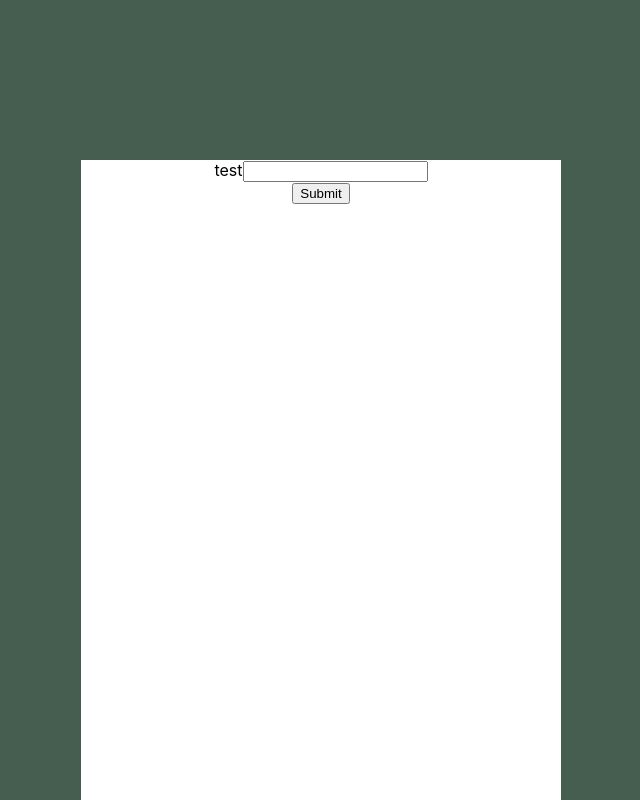
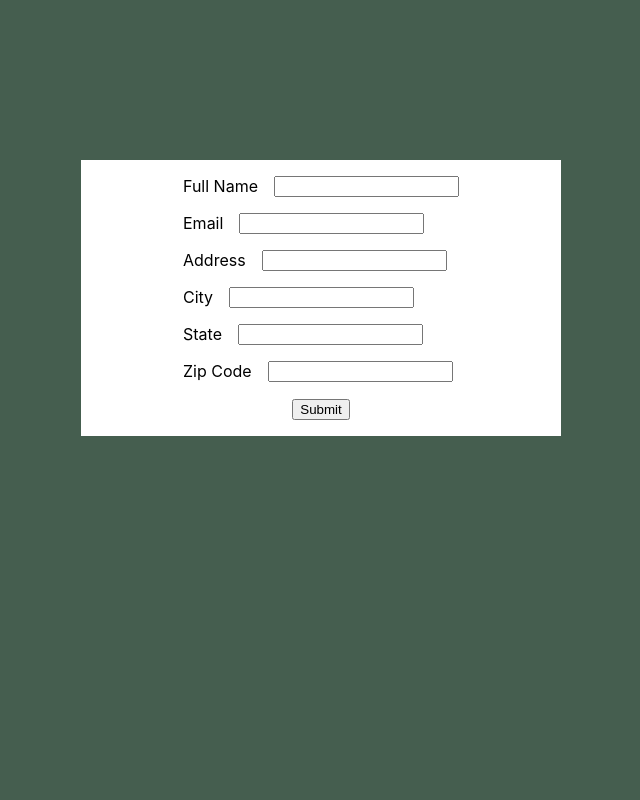
Before and after one commit to carah-tychewicz/simple-webform, a React (Create React App) app: page / in a window 1280 px wide. Shown: the whole page, without its empty margins (319-959 px from the left). Built offline with nearby package versions, Linux system fonts and the light colour scheme.

Commit message:
basic form built. going to make it functional then stylize towards last stage of development.

```diff
--- a/src/components/Form.css
+++ b/src/components/Form.css
@@ -6,8 +6,25 @@
 }
 
 .form-card {
+  display: flex;
   flex-direction: column;
   background-color: white;
-  height: 40rem;
+  height: auto;
   width: 30rem;
+  align-items: center;
 }
+
+.form-item {
+  margin: 1rem;
+  display: flex;
+  flex-direction: row;
+  text-align: left;
+}
+
+.form-submit-btn {
+  margin-bottom: 1rem;
+}
+
+input {
+  margin-left: 1rem;
+}
--- a/src/components/Form.jsx
+++ b/src/components/Form.jsx
@@ -1,15 +1,37 @@
 import './Form.css';
+
+// Fields: Name, Email, Address, City, State, Zip
 
 const Form = () => {
   return (
     <div className='container'>
       <div className='form-card'>
-        <form>
-          <div>
-            <label>test</label>
-            <input type='text' name='test' />
+        <form className='form-col'>
+          <div className='form-item'>
+            <label>Full Name</label>
+            <input type='text' name='fullName' />
           </div>
-          <button type='submit'>Submit</button>
+          <div className='form-item'>
+            <label>Email</label>
+            <input type='text' name='email' />
+          </div>
+          <div className='form-item'>
+            <label>Address</label>
+            <input type='text' name='address' />
+          </div>
+          <div className='form-item'>
+            <label>City</label>
+            <input type='text' name='city' />
+          </div>
+          <div className='form-item'>
+            <label>State</label>
+            <input type='text' name='state' />
+          </div>
+          <div className='form-item'>
+            <label>Zip Code</label>
+            <input type='text' name='zip' />
+          </div>
+          <button className='form-submit-btn' type='submit'>Submit</button>
         </form>
       </div>
     </div>
```
